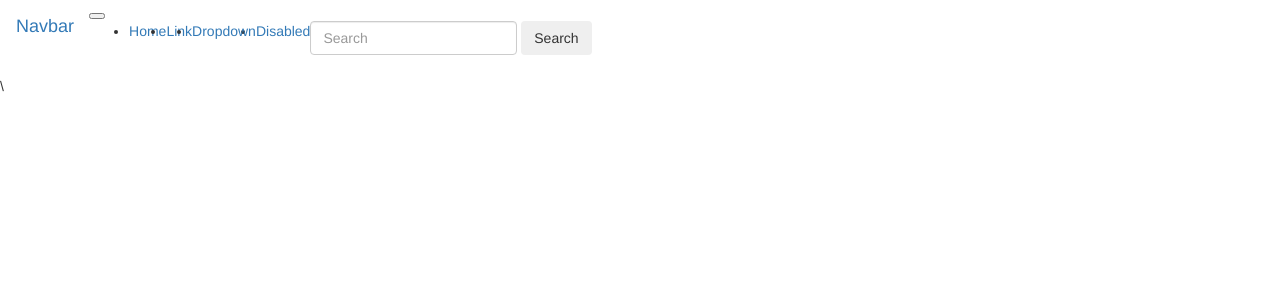
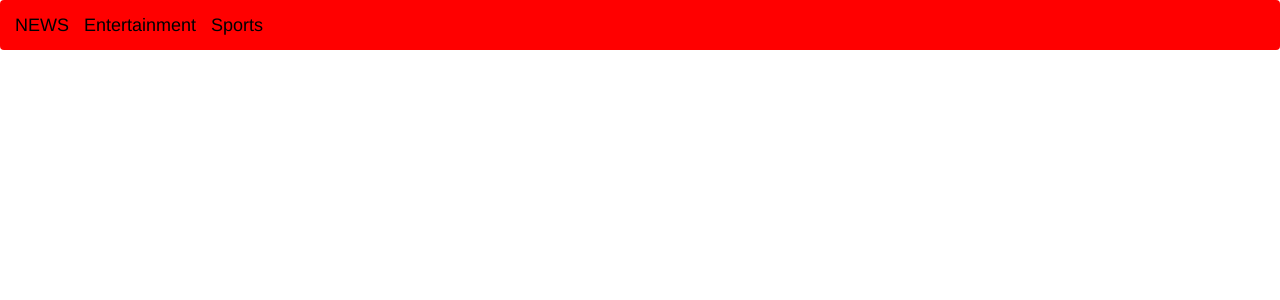
Before and after one commit to Hulian2000/News-Highlights, a Flask app: template app/templates/base.html in a window 1280 px wide. Shown: the top 300 px of the page. Run offline with Flask 2, Linux system fonts and the light colour scheme; the template is opened without the code that fills it, so the values that code supplies are empty; parts of the project's set-up code (start-up, migrations or seed data) failed here and were passed over; some libraries are stand-ins or nearby versions.

Commit message:
add files

```diff
--- a/app/requests.py
+++ b/app/requests.py
@@ -13,8 +13,8 @@
 def configure_request(app):
     global api_key, base_url ,everything_url, headlines_url
 
-    api_key = app.config['NEWS_HIGHLIGHT_API_KEY']
-    base_url = app.config['NEWS_HIGHLIGHT_API_BASE_URL']
+    api_key = app.config['API_KEY']
+    base_url = app.config['NEWS_HIGHLIGHT_BASE_URL']
     headlines_url = app.config['TOP_HEADLINES_URL']
     everything_url = app.config['EVERYTHING_URL_KEY']
 
--- a/app/templates/base.html
+++ b/app/templates/base.html
@@ -1,6 +1,6 @@
 {% extends 'bootstrap/base.html' %}
 <!--nav bar-->
 {% block navbar%}
-    {%include 'navbar.html'%}\
+    {%include 'navbar.html'%}
 
 {% endblock %}
--- a/app/templates/navbar.html
+++ b/app/templates/navbar.html
@@ -1,35 +1,9 @@
-<nav class="navbar navbar-expand-lg navbar-light bg-light">
-    <a class="navbar-brand" href="#">Navbar</a>
-    <button class="navbar-toggler" type="button" data-toggle="collapse" data-target="#navbarSupportedContent" aria-controls="navbarSupportedContent" aria-expanded="false" aria-label="Toggle navigation">
-      <span class="navbar-toggler-icon"></span>
-    </button>
-
-    <div class="collapse navbar-collapse" id="navbarSupportedContent">
-      <ul class="navbar-nav mr-auto">
-        <li class="nav-item active">
-          <a class="nav-link" href="#">Home <span class="sr-only">(current)</span></a>
-        </li>
-        <li class="nav-item">
-          <a class="nav-link" href="#">Link</a>
-        </li>
-        <li class="nav-item dropdown">
-          <a class="nav-link dropdown-toggle" href="#" id="navbarDropdown" role="button" data-toggle="dropdown" aria-haspopup="true" aria-expanded="false">
-            Dropdown
-          </a>
-          <div class="dropdown-menu" aria-labelledby="navbarDropdown">
-            <a class="dropdown-item" href="#">Action</a>
-            <a class="dropdown-item" href="#">Another action</a>
-            <div class="dropdown-divider"></div>
-            <a class="dropdown-item" href="#">Something else here</a>
-          </div>
-        </li>
-        <li class="nav-item">
-          <a class="nav-link disabled" href="#" tabindex="-1" aria-disabled="true">Disabled</a>
-        </li>
-      </ul>
-      <form class="form-inline my-2 my-lg-0">
-        <input class="form-control mr-sm-2" type="search" placeholder="Search" aria-label="Search">
-        <button class="btn btn-outline-success my-2 my-sm-0" type="submit">Search</button>
-      </form>
+<div class="navbar navbar-inverse" style="background: red; border: none;" role="navigation">
+    <div class="container-fluid">
+        <div class="navbar-header">
+            <a class="navbar-brand" style="color: black;" href="">NEWS</a>
+            <a class="navbar-brand" style="color: black;" href="https://radaronline.com/">Entertainment</a>
+            <a class="navbar-brand" style="color: black;" href="https://www.bbc.com/sport">Sports</a>
+        </div>
     </div>
-  </nav>
+</div>
```
Also changed, not shown: app/main/views.py (+7 -7 lines).
